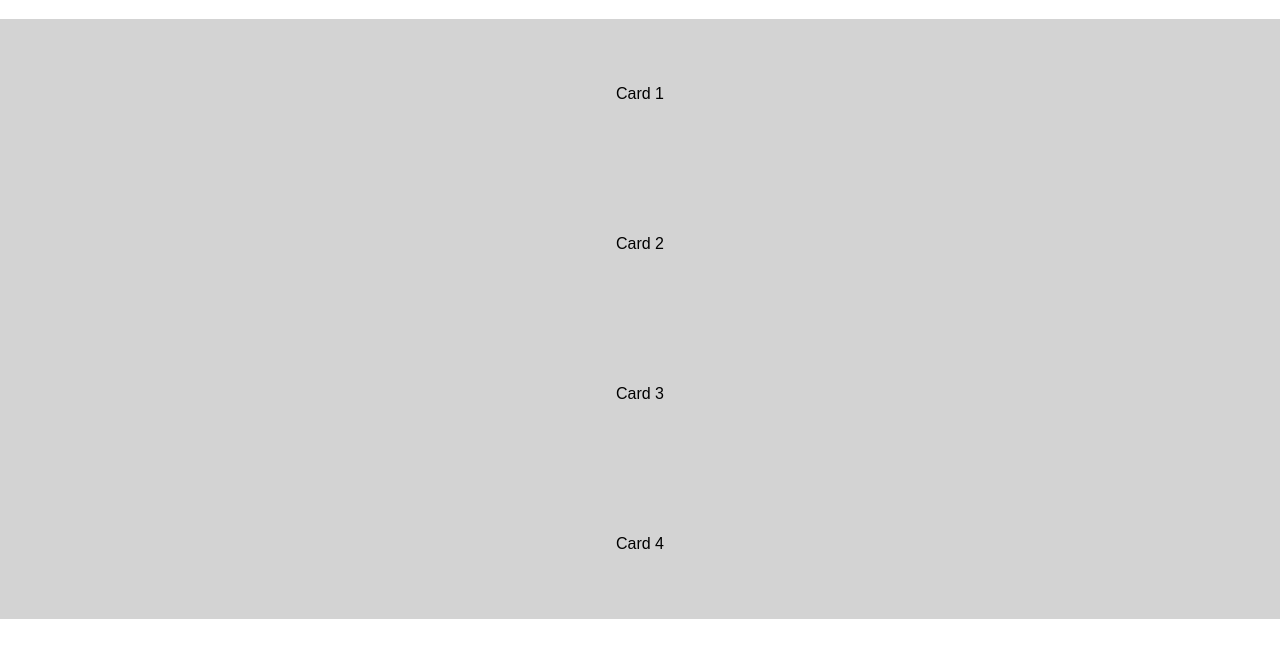
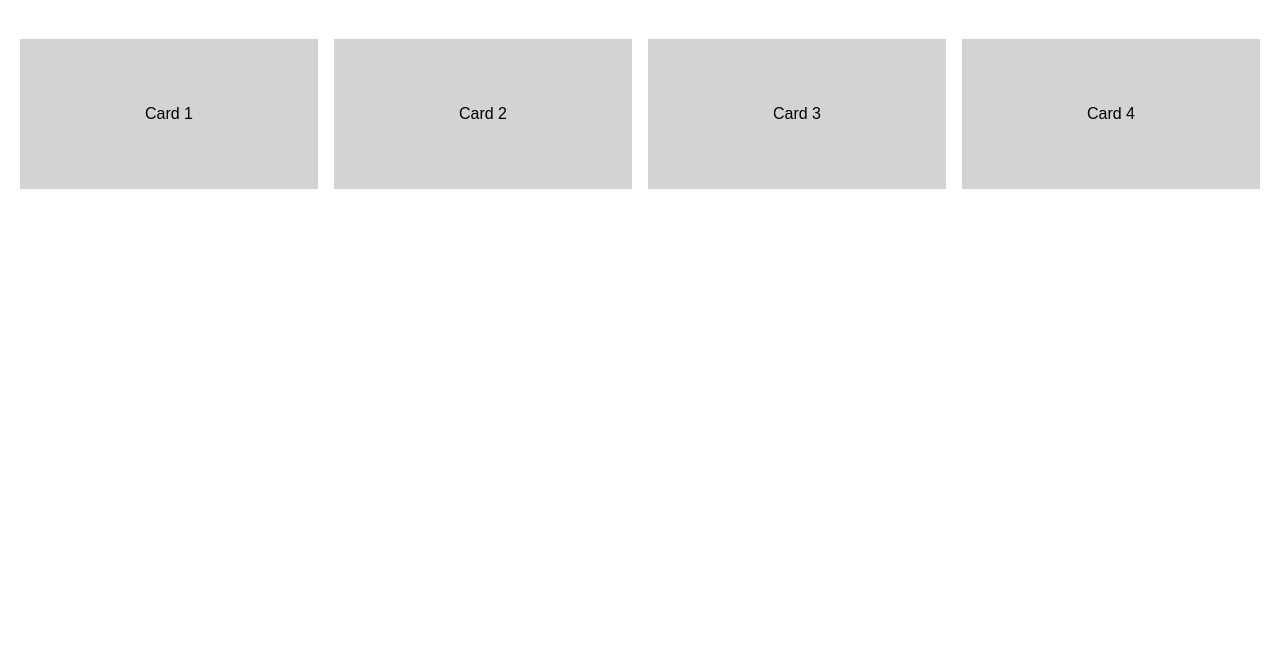
Before and after one commit to Shahib-Alam-Saifi/Web_Dev_Lab, a plain HTML site: page Module 2: HTML & CSS foundations/P 9/index.html in a window 1280 px wide. Shown: the part 153-800 px from the top of the page. Drawn offline with Linux system fonts and the light colour scheme.

Commit message:
Update index.css

```diff
--- a/Module 2: HTML & CSS foundations/P 9/index.css
+++ b/Module 2: HTML & CSS foundations/P 9/index.css
@@ -18,7 +18,7 @@ body { margin: 0;
  text-decoration: none;
   }
 
-.cards { display: flex;
+.container { display: flex;
 flex-wrap: wrap;
  gap: 16px;
   padding: 20px; }
```
